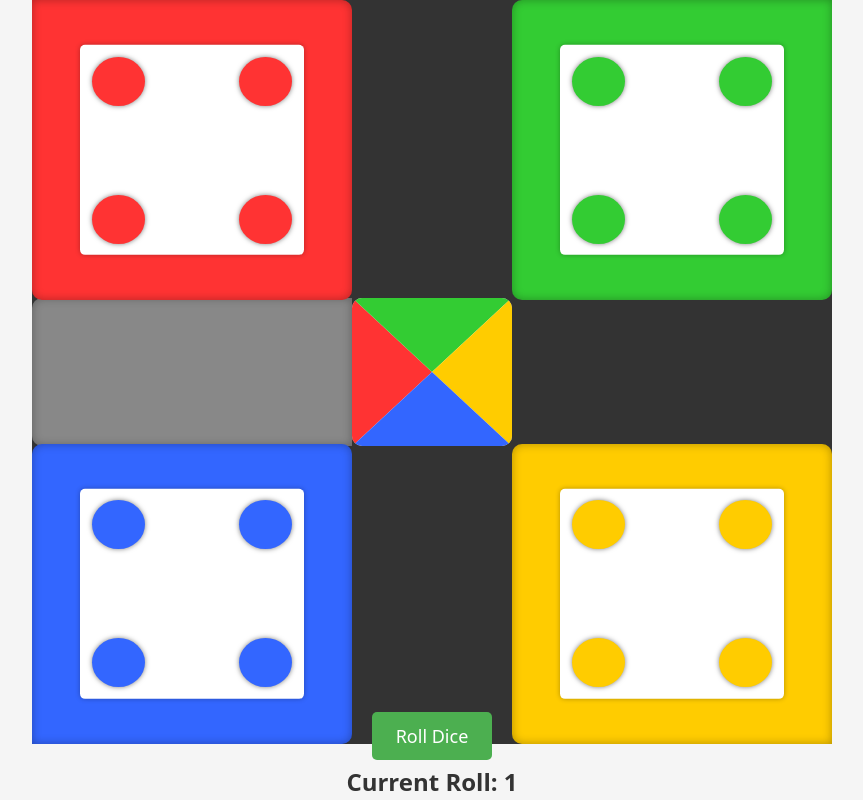
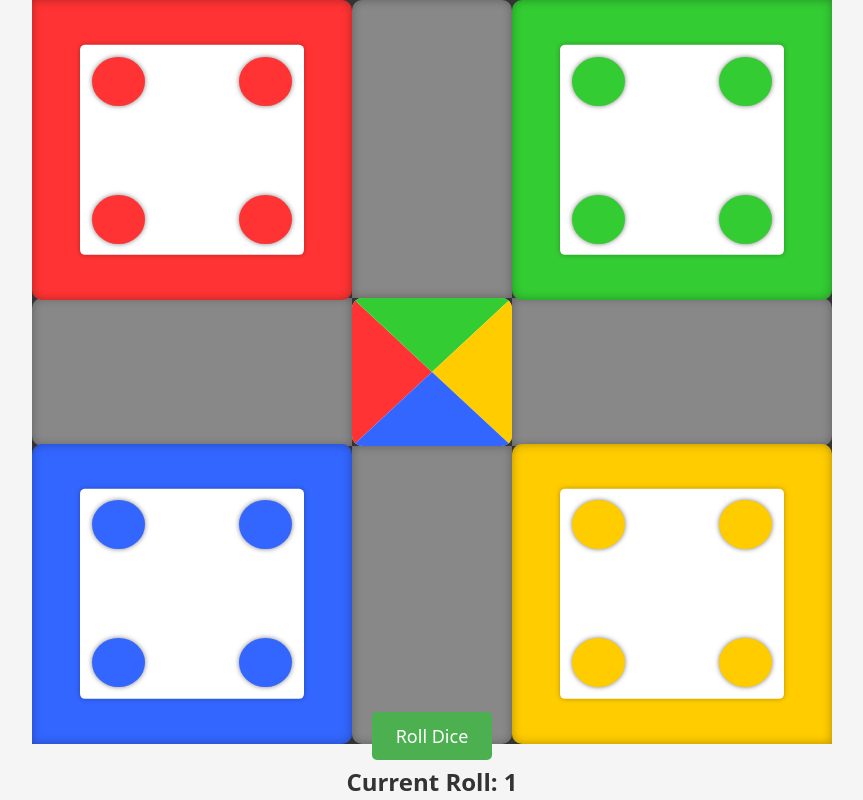
Before and after one commit to GingerImpasto/ludo-game, a React (Vite) app: page / in a window 1280 px wide. Shown: the whole page, without its empty margins (208-1071 px from the left). Built offline with nearby package versions, Linux system fonts and the light colour scheme.

Commit message:
Create play areas for all sides of the board, where cells will be involved

```diff
--- /dev/null
+++ b/src/components/BottomArea.tsx
@@ -0,0 +1,8 @@
+import React from "react";
+import "./LudoBoard.css";
+
+const BottomArea: React.FC = () => {
+  return <div className="bottom-area"></div>;
+};
+
+export default BottomArea;
--- a/src/components/LudoBoard.css
+++ b/src/components/LudoBoard.css
@@ -117,3 +117,39 @@
   border-bottom-left-radius: 10px;
   box-shadow: inset 0 0 10px rgba(0, 0, 0, 0.3);
 }
+
+.right-area {
+  position: absolute;
+  right: 0;
+  top: 40%;
+  width: 40%;
+  height: 20%;
+  background-color: #888;
+  border-top-right-radius: 10px;
+  border-bottom-right-radius: 10px;
+  box-shadow: inset 0 0 10px rgba(0, 0, 0, 0.3);
+}
+
+.top-area {
+  position: absolute;
+  top: 0;
+  left: 40%;
+  width: 20%;
+  height: 40%;
+  background-color: #888;
+  border-top-left-radius: 10px;
+  border-top-right-radius: 10px;
+  box-shadow: inset 0 0 10px rgba(0, 0, 0, 0.3);
+}
+
+.bottom-area {
+  position: absolute;
+  bottom: 0;
+  left: 40%;
+  width: 20%;
+  height: 40%;
+  background-color: #888;
+  border-bottom-left-radius: 10px;
+  border-bottom-right-radius: 10px;
+  box-shadow: inset 0 0 10px rgba(0, 0, 0, 0.3);
+}
--- a/src/components/LudoBoard.tsx
+++ b/src/components/LudoBoard.tsx
@@ -3,6 +3,9 @@ import "./LudoBoard.css";
 import Base from "./Base";
 import BoardCenter from "./BoardCenter";
 import LeftArea from "./LeftArea";
+import RightArea from "./RightArea";
+import TopArea from "./TopArea";
+import BottomArea from "./BottomArea";
 
 interface LudoBoardProps {
   diceValue: number;
@@ -12,11 +15,13 @@ const LudoBoard: React.FC<LudoBoardProps> = ({ diceValue }) => {
   return (
     <div className="ludo-container">
       <div className="ludo-board">
-        {/* Center of the board - now using BoardCenter component */}
+        {/* Center of the board */}
         <BoardCenter />
-
-        {/* Left area between red and blue bases */}
+        {/* Path areas around the board */}
         <LeftArea />
+        <RightArea />
+        <TopArea />
+        <BottomArea />
 
         {/* Player bases (home areas) */}
         <Base color="red" />
--- /dev/null
+++ b/src/components/RightArea.tsx
@@ -0,0 +1,8 @@
+import React from "react";
+import "./LudoBoard.css";
+
+const RightArea: React.FC = () => {
+  return <div className="right-area"></div>;
+};
+
+export default RightArea;
--- /dev/null
+++ b/src/components/TopArea.tsx
@@ -0,0 +1,8 @@
+import React from "react";
+import "./LudoBoard.css";
+
+const TopArea: React.FC = () => {
+  return <div className="top-area"></div>;
+};
+
+export default TopArea;
```
